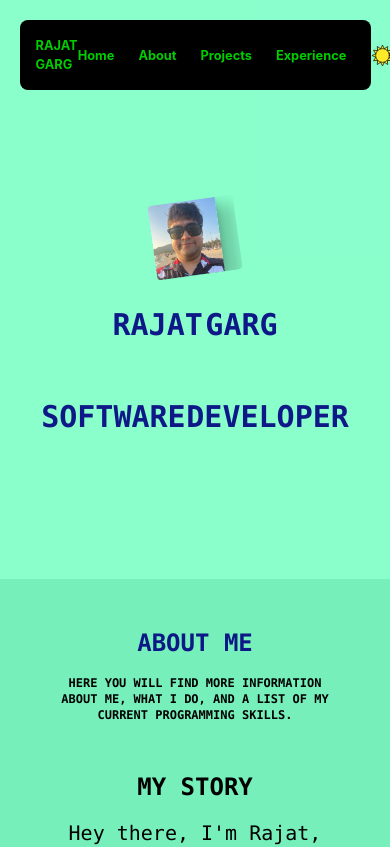
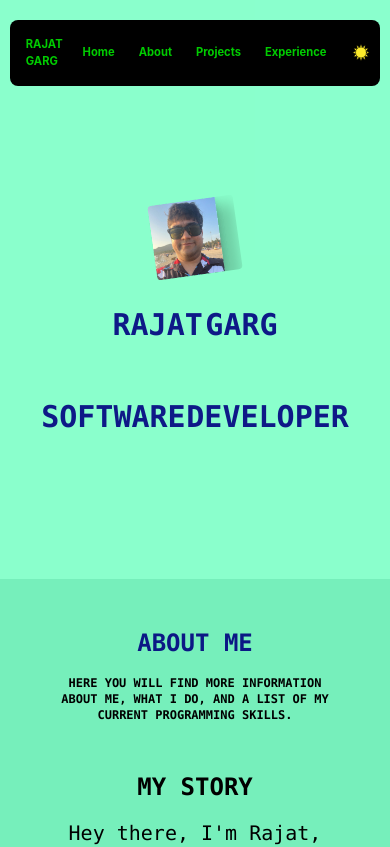
Before and after one commit to rajatgarg2004/Portfolio-Website, a React (Create React App) app in the folder front-end/: page / in a window 390 px wide. Shown: the top 847 px of the page. Built offline with nearby package versions, Linux system fonts and the light colour scheme.

Commit message:
Nav Bar Responsiveness changed

```diff
--- a/front-end/src/Components/Nav.js
+++ b/front-end/src/Components/Nav.js
@@ -13,8 +13,8 @@ const Nav = () => {
 
     return (
         <div className="fixed top-5 left-0 right-0 flex justify-center z-50 ">
-            <div className='w-[90%] flex flex-row justify-between bg-black min-h[50px] p-4 rounded-lg text-[0.8rem] lg:text-2xl md:text-xl sm:text-sm font-bold'>
-                <div className='flex flex-row sm:w-[30%] md:w-[30%] lg:w-[30%] w-[40%] justify-between items-center float-left list-none text-neon-hex text-opacity-80'>
+            <div className='w-[95%] xl:w-[90%] 2xl:w-[90%] lg:w-[90%] md:w-[90%] sm:w-[90%] flex flex-row justify-between bg-black min-h[50px] p-4 rounded-lg text-[0.7rem] 2xl:text-3xl xl:text-2xl lg:text-2xl md:text-xl sm:text-sm font-bold'>
+                <div className='flex flex-row sm:w-[30%] md:w-[30%] lg:w-[30%] w-[35%] mr-5 justify-between items-center float-left list-none text-neon-hex text-opacity-80'>
                     <li className='w-[100%] flex '><span >RAJAT GARG</span></li>
                 </div>
                 <div className='flex width-[60%] justify-end list-none items-center text-neon-hex text-opacity-80 lg:text-2xl md:text-xl sm:text-sm'>
@@ -42,13 +42,13 @@ const Nav = () => {
                                 <img
                                     src="Moon.svg"
                                     alt="Moon Icon"
-                                    className='2xl:h-[45px] xl:h-[40px] lg:h-[35px] md:h-[30px] sm:h-[28px] h-[25px] 2xl:w-[45px] xl:w-[40px] lg:w-[35px] md:w-[30px] sm:w-[28px] w-[25px]'
+                                    className='2xl:h-[45px] xl:h-[40px] lg:h-[35px] md:h-[30px] sm:h-[28px] h-[25px] 2xl:w-[45px] xl:w-[40px] lg:w-[35px] md:w-[30px] sm:w-[28px] w-[20px]'
                                 />
                             ) : (
                                 <img
                                     src="Sun.svg"
                                     alt="Sun Icon"
-                                    className='2xl:h-[45px] xl:h-[40px] lg:h-[35px] md:h-[30px] sm:h-[28px] h-[25px] 2xl:w-[45px] xl:w-[40px] lg:w-[35px] md:w-[30px] sm:w-[28px] w-[25px]'
+                                    className='2xl:h-[45px] xl:h-[40px] lg:h-[35px] md:h-[30px] sm:h-[28px] h-[25px] 2xl:w-[45px] xl:w-[40px] lg:w-[35px] md:w-[30px] sm:w-[28px] w-[20px]'
                                 />
                             )}
                         </button>
```
